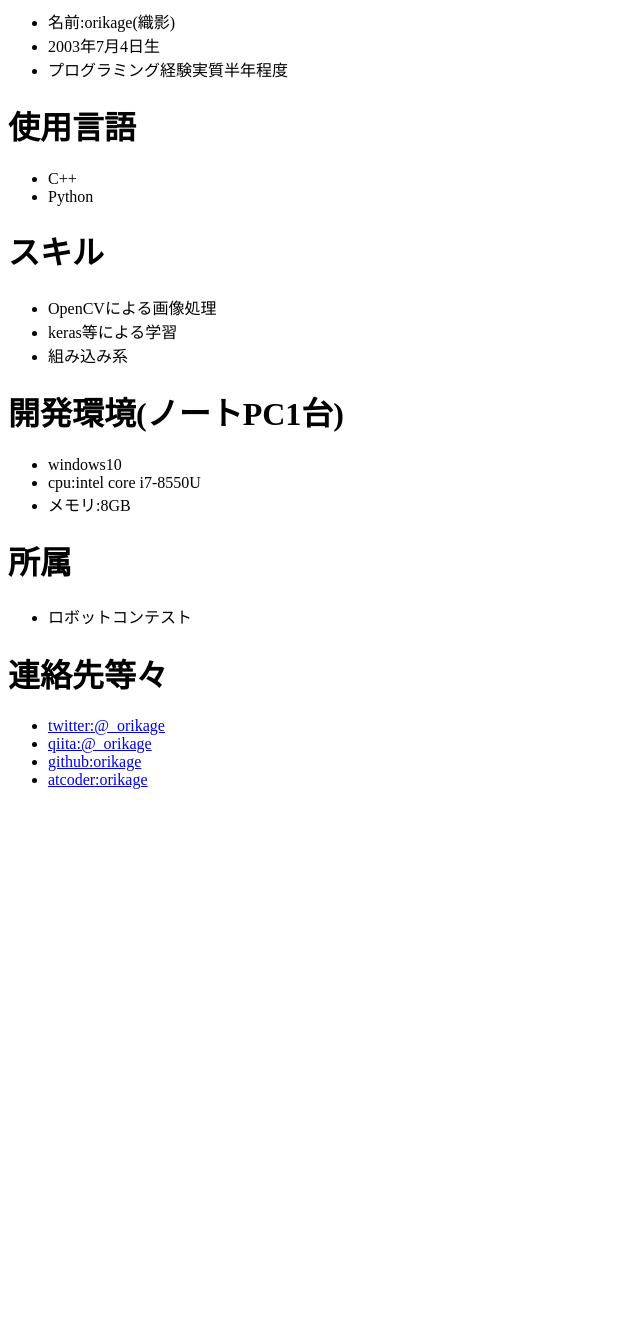
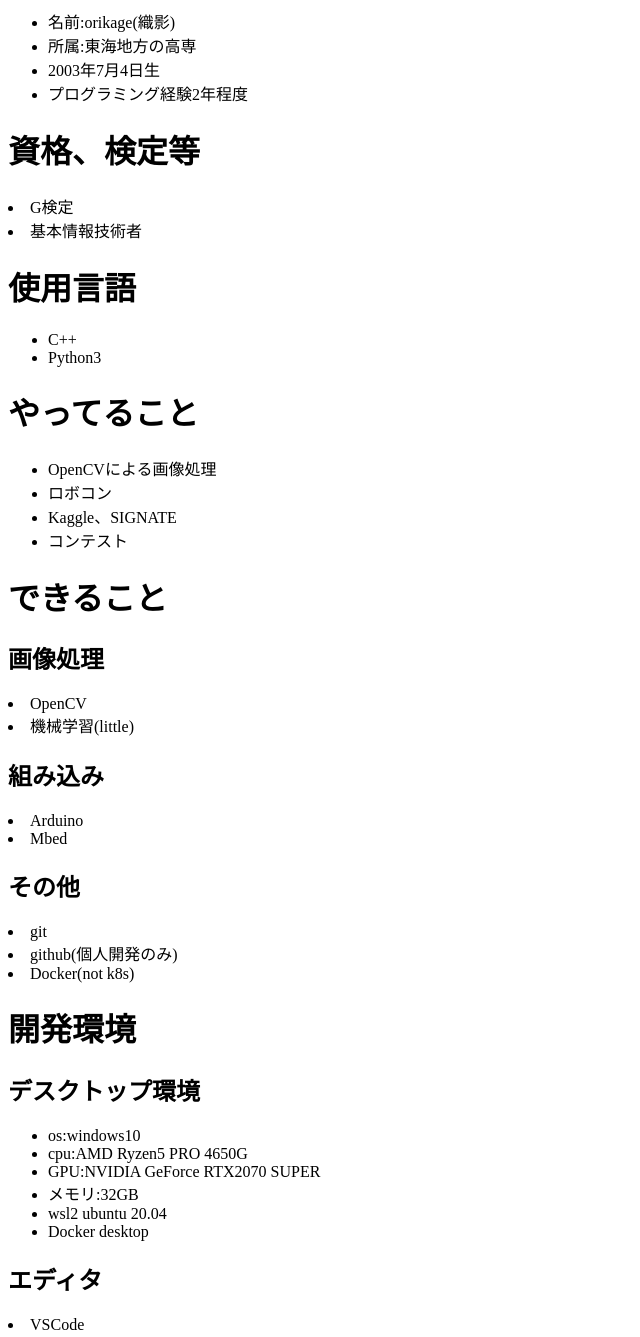
Before and after one commit to orikage/orikage.github.io, a plain HTML site: page index.html in a window 1280 px wide. Shown: the part 80-1417 px from the top of the page, without its empty margins (0-640 px from the left). Before the commit the page ends 885 px from the top, so only its background shows below. Drawn offline with Linux system fonts and the light colour scheme.

Commit message:
Update index.html

```diff
--- a/index.html
+++ b/index.html
@@ -2,36 +2,54 @@
 <html lang="ja">
   <head>
     <meta charset="UTF-8" />
-    <title>Orikageのポートフォリオ</title>
+    <title>orikageのポートフォリオ</title>
   </head>
   <body>
     <h1>自己紹介</h1>
     <ul>
       <li>名前:orikage(織影)</li>
+      <li>所属:東海地方の高専</li>
       <li>2003年7月4日生</li>
-      <li>プログラミング経験実質半年程度</li>
+      <li>プログラミング経験2年程度</li>
     </ul>
+    <h1>資格、検定等</h1>
+    <li>G検定</li>
+    <li>基本情報技術者</li>
     <h1>使用言語</h1>
     <ul>
       <li>C++</li>
-      <li>Python</li>
+      <li>Python3</li>
     </ul>
-    <h1>スキル</h1>
+    <h1>やってること</h1>
     <ul>
       <li>OpenCVによる画像処理</li>
-      <li>keras等による学習</li>
-      <li>組み込み系</li>
+      <li>ロボコン</li>
+      <li>Kaggle、SIGNATE</li>
+      <li>コンテスト</li>
     </ul>
-    <h1>開発環境(ノートPC1台)</h1>
-    <ul>
-      <li>windows10</li>
-      <li>cpu:intel core i7-8550U</li>
-      <li>メモリ:8GB</li>
-    </ul>
-    <h1>所属</h1>
-    <ul>
-      <li>ロボットコンテスト</li>
-    </ul>
+    <h1>できること</h1>
+      <h2>画像処理</h2>
+        <li>OpenCV</li>
+        <li>機械学習(little)</li>
+      <h2>組み込み</h2>
+        <li>Arduino</li>
+        <li>Mbed</li>
+      <h2>その他</h2>
+        <li>git</li>
+        <li>github(個人開発のみ)</li>
+        <li>Docker(not k8s)</li>
+    <h1>開発環境</h1>
+    <h2>デスクトップ環境</h2>
+      <ul>
+        <li>os:windows10</li>
+        <li>cpu:AMD Ryzen5 PRO 4650G</li>
+        <li>GPU:NVIDIA GeForce RTX2070 SUPER</li>
+        <li>メモリ:32GB</li>
+        <li>wsl2 ubuntu 20.04</li>
+        <li>Docker desktop</li>
+      </ul>
+    <h2>エディタ</h2>
+      <li>VSCode</li>
     <h1>連絡先等々</h1>
     <ul>
       <li><a href="https://twitter.com/_orikage">twitter:@_orikage</a></li>
```
